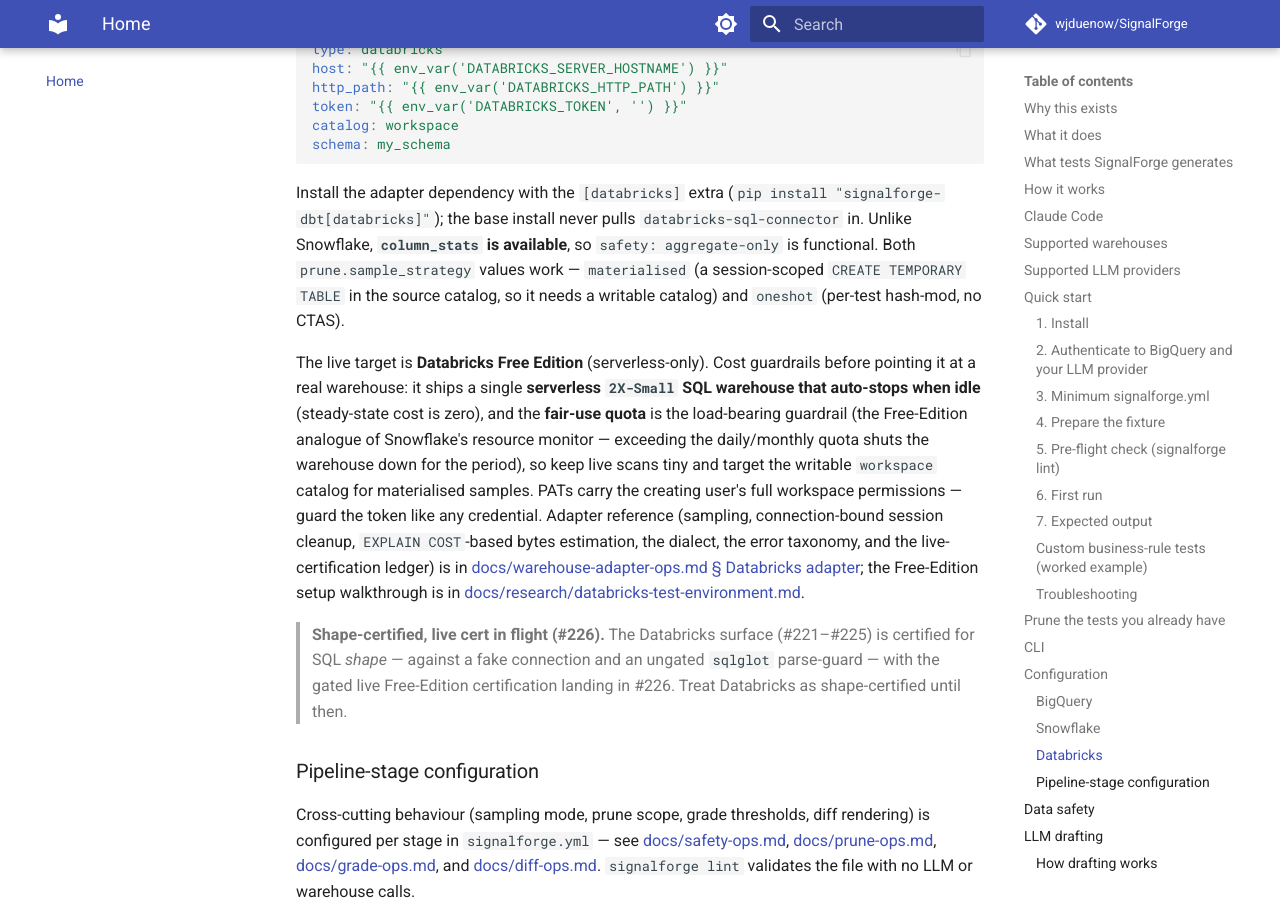
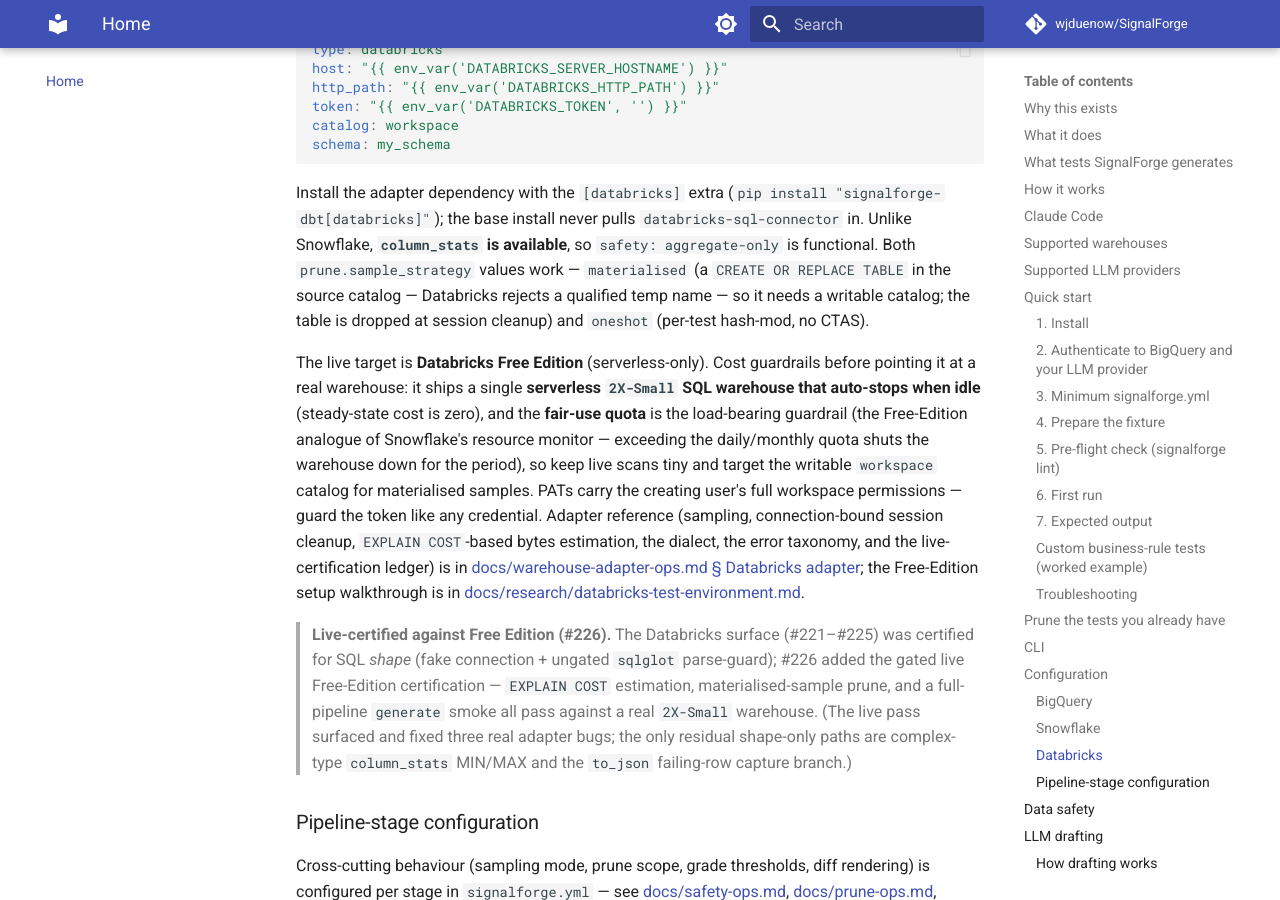
Before and after one commit to wjduenow/SignalForge, an MkDocs documentation site: the page built from docs/index.md, in a window 1280 px wide and 900 px high, scrolled down 13077 px. Built offline with MkDocs 1.6.1 and Material for MkDocs 9.7.7, drawn with Linux system fonts in a browser that asks for light colours; comment, search, counter and statistics services are not loaded; some of the changed text lies outside the part shown.

```diff
--- a/README.md
+++ b/README.md
@@ -92,7 +92,7 @@ Full reference: [Claude Code skill](docs/skills.md) — covers the install path
 
 ## Supported warehouses
 
-SignalForge ships three production warehouse adapters today: **BigQuery** (the original target — exercised end-to-end by `signalforge init-demo` and the quick start below), **Snowflake** (full sampling, materialised-sample CTAS, and `EXPLAIN`-based bytes estimation; one combination — `safety: aggregate-only` / Snowflake `column_stats` — is not yet implemented, every other mode/scope/strategy combination is functional), and **Databricks** (full sampling, both materialised + oneshot strategies, `EXPLAIN COST`-based bytes estimation, and `column_stats` — so `safety: aggregate-only` works too, unlike Snowflake; shipped across #224–#225 and reaching gated live certification in #226). **Postgres** ships as a typed `NotImplementedError` stub; **Redshift** remains on the roadmap.
+SignalForge ships three production warehouse adapters today: **BigQuery** (the original target — exercised end-to-end by `signalforge init-demo` and the quick start below), **Snowflake** (full sampling, materialised-sample CTAS, and `EXPLAIN`-based bytes estimation; one combination — `safety: aggregate-only` / Snowflake `column_stats` — is not yet implemented, every other mode/scope/strategy combination is functional), and **Databricks** (full sampling, both materialised + oneshot strategies, `EXPLAIN COST`-based bytes estimation, and `column_stats` — so `safety: aggregate-only` works too, unlike Snowflake; shipped across #224–#225 and live-certified against Databricks Free Edition in #226). **Postgres** ships as a typed `NotImplementedError` stub; **Redshift** remains on the roadmap.
 
 The architecture is warehouse-agnostic — adapters plug in behind a thin sampling/profiling interface (`WarehouseAdapter.from_profile`), so new vendors slot in without touching the draft / prune / grade / diff stages. Per-warehouse setup (auth, cost guardrails, profile-field requirements) lives in [Configuration](#configuration).
 
@@ -511,9 +511,10 @@ Install the adapter dependency with the `[databricks]` extra
 (`pip install "signalforge-dbt[databricks]"`); the base install never pulls
 `databricks-sql-connector` in. Unlike Snowflake, **`column_stats` is
 available**, so `safety: aggregate-only` is functional. Both
-`prune.sample_strategy` values work — `materialised` (a session-scoped
-`CREATE TEMPORARY TABLE` in the source catalog, so it needs a writable
-catalog) and `oneshot` (per-test hash-mod, no CTAS).
+`prune.sample_strategy` values work — `materialised` (a `CREATE OR REPLACE
+TABLE` in the source catalog — Databricks rejects a qualified temp name — so it
+needs a writable catalog; the table is dropped at session cleanup) and
+`oneshot` (per-test hash-mod, no CTAS).
 
 The live target is **Databricks Free Edition** (serverless-only). Cost
 guardrails before pointing it at a real warehouse: it ships a single
@@ -530,11 +531,14 @@ taxonomy, and the live-certification ledger) is in
 the Free-Edition setup walkthrough is in
 [docs/research/databricks-test-environment.md](docs/research/databricks-test-environment.md).
 
-> **Shape-certified, live cert in flight (#226).** The Databricks surface
-> (#221–#225) is certified for SQL *shape* — against a fake connection and an
-> ungated `sqlglot` parse-guard — with the gated live Free-Edition
-> certification landing in #226. Treat Databricks as shape-certified until
-> then.
+> **Live-certified against Free Edition (#226).** The Databricks surface
+> (#221–#225) was certified for SQL *shape* (fake connection + ungated `sqlglot`
+> parse-guard); #226 added the gated live Free-Edition certification —
+> `EXPLAIN COST` estimation, materialised-sample prune, and a full-pipeline
+> `generate` smoke all pass against a real `2X-Small` warehouse. (The live pass
+> surfaced and fixed three real adapter bugs; the only residual shape-only paths
+> are complex-type `column_stats` MIN/MAX and the `to_json` failing-row capture
+> branch.)
 
 ### Pipeline-stage configuration
 
```
Also changed, not shown: CHANGELOG.md (+2 -2 lines), docs/warehouse-adapter-ops.md (+71 -49 lines), 2 other files.
